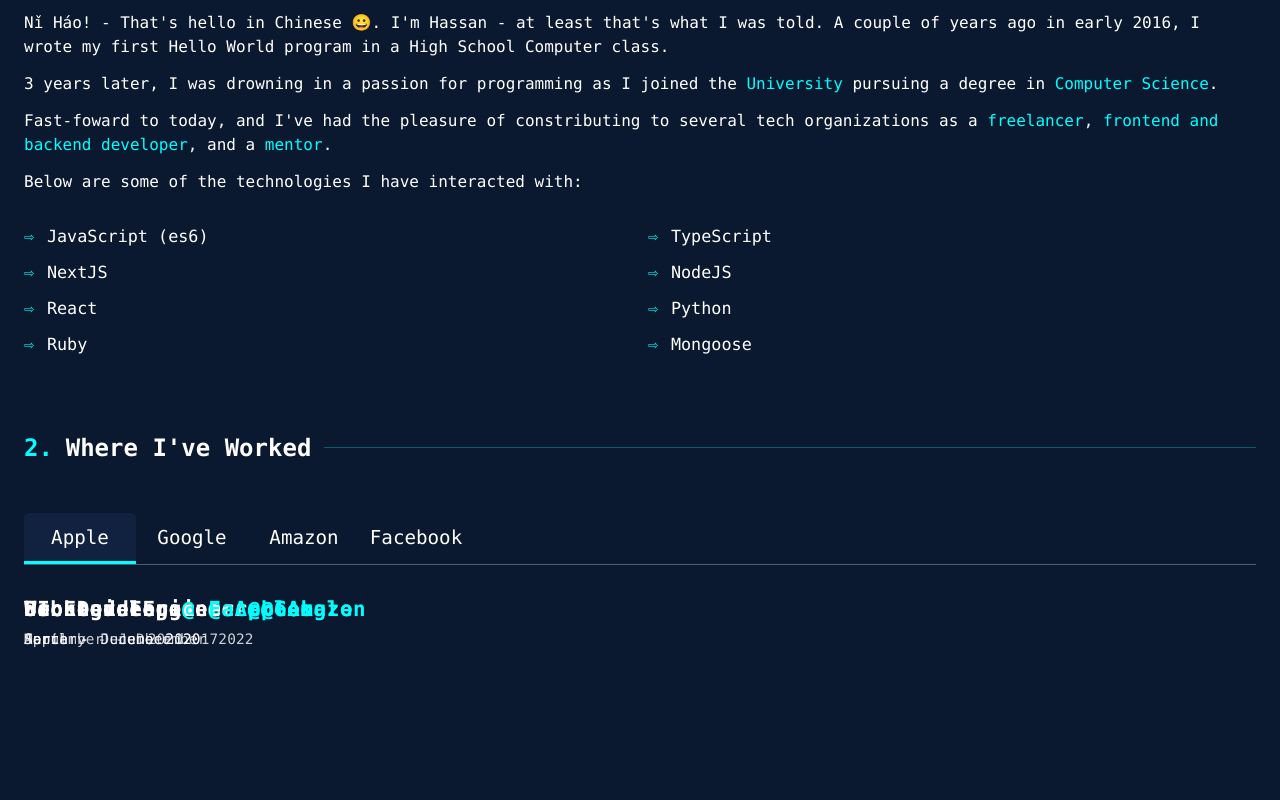
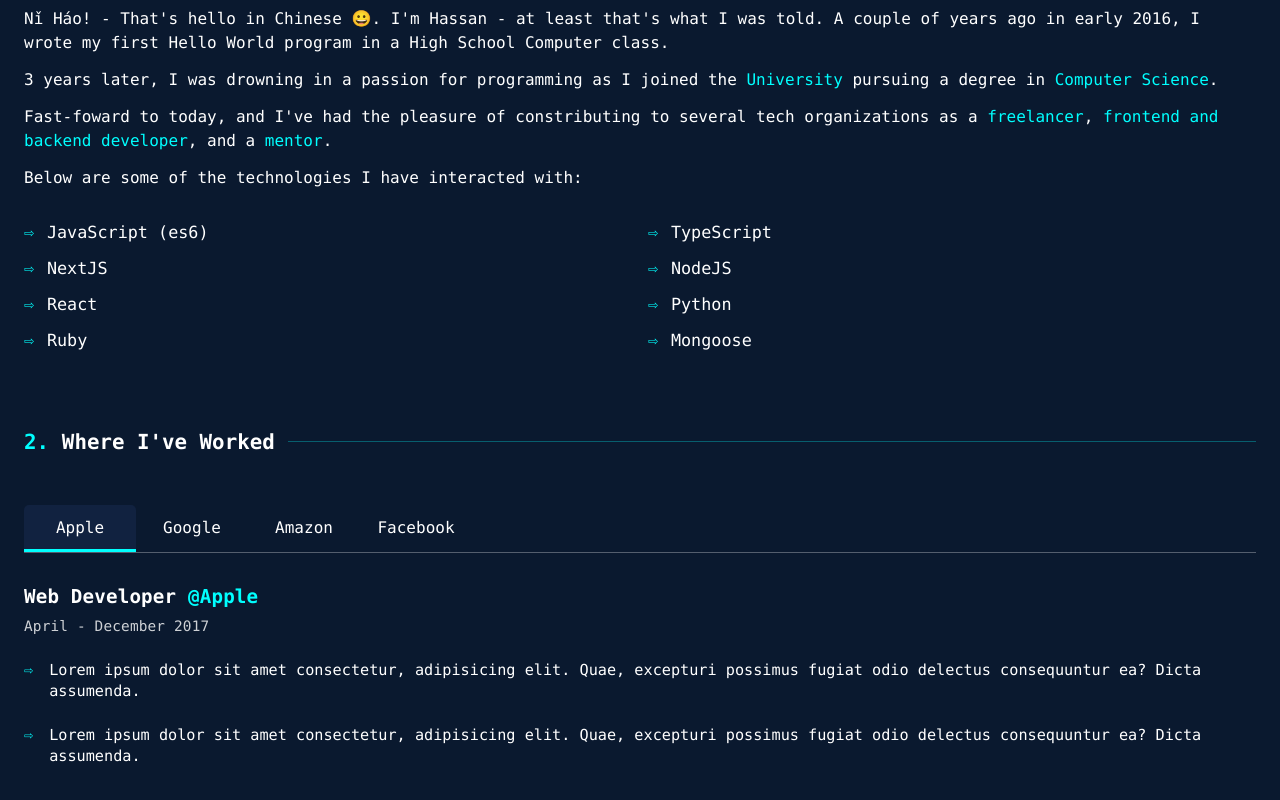
Before and after one commit to hassanShakur/portfolio, a Next.js app: page / in a window 1280 px wide. Shown: the part 970-1770 px from the top of the page. Before the commit the page ends 1639 px from the top, so only its background shows below. Built offline with nearby package versions, Linux system fonts and the light colour scheme.

Commit message:
v1 work section complete

```diff
--- a/components/sectionTitle/title.css
+++ b/components/sectionTitle/title.css
@@ -1,5 +1,5 @@
 h2 {
-  font-size: 1.5rem;
+  font-size: 1.3rem;
   display: flex;
   align-items: center;
   text-transform: capitalize;
--- a/components/work/Positions.tsx
+++ b/components/work/Positions.tsx
@@ -13,7 +13,7 @@ const Positions = ({ activeTab }: { activeTab: number }) => {
           }`}
         >
           <h3 className='position-title'>
-            {pos.title} <span className='clg'>@ {pos.company}</span>
+            {pos.title} <span className='clg'>@{pos.company}</span>
           </h3>
 
           <p className='position-period'>{pos.period}</p>
--- a/components/work/info.css
+++ b/components/work/info.css
@@ -5,9 +5,9 @@
 }
 
 .position-title {
-  font-size: 1.3rem;
+  font-size: 1.2rem;
   font-weight: 600;
-  letter-spacing: 0.04rem;
+  letter-spacing: 0.01rem;
   text-transform: capitalize;
 }
 
@@ -15,19 +15,18 @@
   font-size: 0.9rem;
   letter-spacing: 0.01rem;
   opacity: 0.8;
-  word-spacing: 3px;
   text-transform: capitalize;
 }
 
 .position-roles {
   margin-top: 1rem;
   display: grid;
-  gap: 1rem;
+  gap: 1.4rem;
 }
 
 .role {
-  line-height: 1.3;
-  font-size: 1.04rem;
+  line-height: 1.4;
+  font-size: 0.95rem;
   display: flex;
   gap: 1rem;
 }
--- a/components/work/positions.css
+++ b/components/work/positions.css
@@ -1,14 +1,14 @@
 .positions {
-  background-color: red;
   position: relative;
+  min-height: 500px;
 }
 
 .position {
   position: absolute;
-  /* opacity: 0; */
-  transition: all 0.3s ease;
+  transform: scale(0%);
+  transition: all 0.4s ease-in-out;
 }
 
 .show-position {
-  opacity: 1;
+  transform: scale(1);
 }
--- a/components/work/work.css
+++ b/components/work/work.css
@@ -4,7 +4,7 @@
 
 .companies {
   display: flex;
-  font-size: 1.2rem;
+  font-size: 1rem;
   gap: 0;
   overflow-x: scroll;
   border-bottom: 1px solid rgba(var(--foreground-rgb), 0.3);
@@ -20,7 +20,7 @@
   border-bottom: 1px solid transparent;
   position: relative;
   z-index: 2;
-  transition: all 0.6s ease;
+  transition: all 0.3s ease-in-out;
   text-transform: capitalize;
 }
 
```
